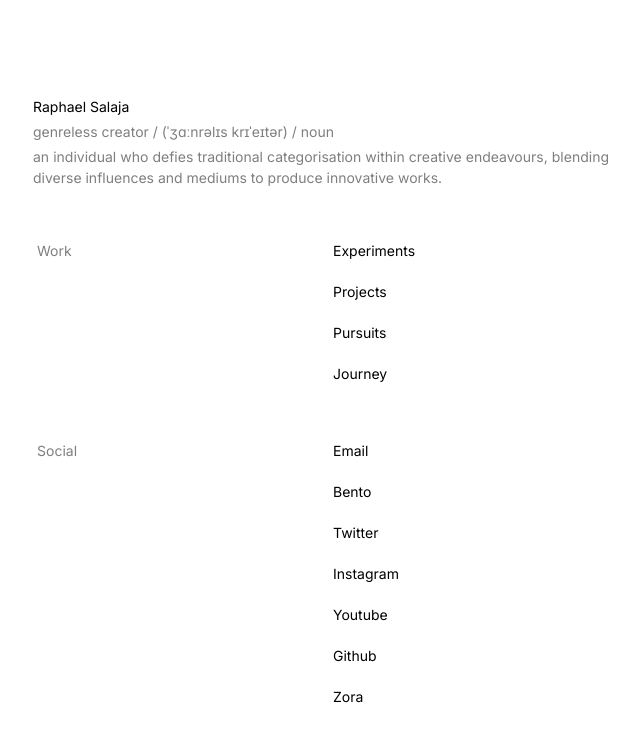
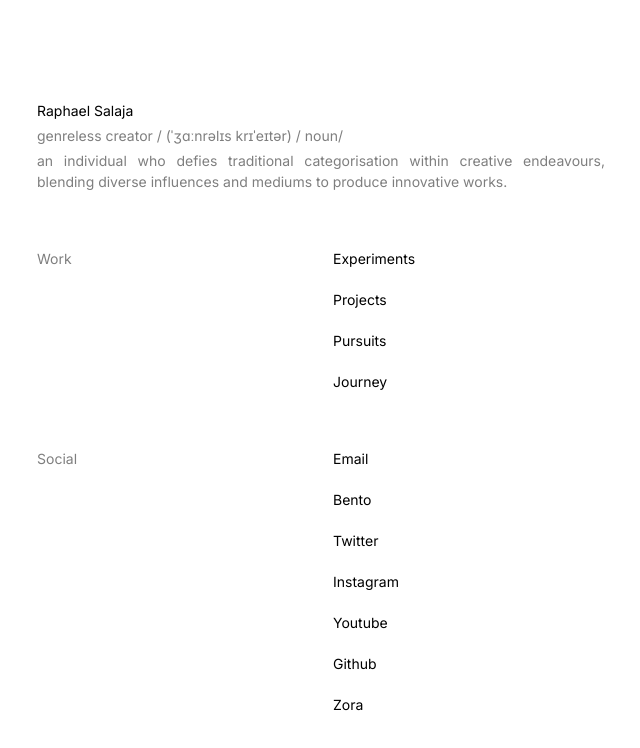
Before and after one commit to et0and/index, a Next.js app: page / in a window 1280 px wide. Shown: the top 748 px of the page, without its empty margins (319-959 px from the left). Built offline with nearby package versions, Linux system fonts and the light colour scheme.

Commit message:
fixed links, fixed bounding box

```diff
--- a/package.json
+++ b/package.json
@@ -14,6 +14,7 @@
     "@radix-ui/react-hover-card": "^1.0.7",
     "@radix-ui/react-icons": "^1.3.0",
     "@radix-ui/react-slot": "^1.0.2",
+    "@vercel/analytics": "^1.2.2",
     "clsx": "^2.1.0",
     "framer-motion": "^11.0.24",
     "next": "14.1.4",
--- a/src/app/globals.css
+++ b/src/app/globals.css
@@ -1,28 +1,70 @@
 @tailwind base;
 @tailwind components;
 @tailwind utilities;
+
 @import '@radix-ui/colors/gray.css';
+@import '@radix-ui/colors/blue.css';
+@import '@radix-ui/colors/green.css';
+@import '@radix-ui/colors/red.css';
+@import '@radix-ui/colors/gray-dark.css';
+@import '@radix-ui/colors/blue-dark.css';
+@import '@radix-ui/colors/green-dark.css';
+@import '@radix-ui/colors/red-dark.css';
 
-:root {
-  --foreground-rgb: 0, 0, 0;
-  --background-start-rgb: 214, 219, 220;
-  --background-end-rgb: 255, 255, 255;
+@layer utilities {
+  .text-balance {
+    text-wrap: balance;
+  }
 }
 
-@media (prefers-color-scheme: dark) {
+
+@layer base {
   :root {
-    --foreground-rgb: 255, 255, 255;
-    --background-start-rgb: 0, 0, 0;
-    --background-end-rgb: 0, 0, 0;
+    --background: 0 0% 100%;
+    --foreground: 240 10% 3.9%;
+    --card: 0 0% 100%;
+    --card-foreground: 240 10% 3.9%;
+    --popover: 0 0% 100%;
+    --popover-foreground: 240 10% 3.9%;
+    --primary: 240 5.9% 10%;
+    --primary-foreground: 0 0% 98%;
+    --secondary: 240 4.8% 95.9%;
+    --secondary-foreground: 240 5.9% 10%;
+    --muted: 240 4.8% 95.9%;
+    --muted-foreground: 240 3.8% 46.1%;
+    --accent: 240 4.8% 95.9%;
+    --accent-foreground: 240 5.9% 10%;
+    --destructive: 0 84.2% 60.2%;
+    --destructive-foreground: 0 0% 98%;
+    --border: 240 5.9% 90%;
+    --input: 240 5.9% 90%;
+    --ring: 240 5.9% 10%;
+    --radius: 0.5rem;
+  }
+
+  .dark {
+    --background: 240 10% 3.9%;
+    --foreground: 0 0% 98%;
+    --card: 240 10% 3.9%;
+    --card-foreground: 0 0% 98%;
+    --popover: 240 10% 3.9%;
+    --popover-foreground: 0 0% 98%;
+    --primary: 0 0% 98%;
+    --primary-foreground: 240 5.9% 10%;
+    --secondary: 240 3.7% 15.9%;
+    --secondary-foreground: 0 0% 98%;
+    --muted: 240 3.7% 15.9%;
+    --muted-foreground: 240 5% 64.9%;
+    --accent: 240 3.7% 15.9%;
+    --accent-foreground: 0 0% 98%;
+    --destructive: 0 62.8% 30.6%;
+    --destructive-foreground: 0 0% 98%;
+    --border: 240 3.7% 15.9%;
+    --input: 240 3.7% 15.9%;
+    --ring: 240 4.9% 83.9%;
   }
 }
 
 body {
   font-size: 14px;
 }
-
-@layer utilities {
-  .text-balance {
-    text-wrap: balance;
-  }
-}
--- a/src/app/layout.tsx
+++ b/src/app/layout.tsx
@@ -2,12 +2,12 @@ import { ThemeProvider } from "@/components/theme-provider";
 import type { Metadata } from "next";
 import { Inter } from "next/font/google";
 import "./globals.css";
-
 const inter = Inter({ subsets: ["latin"] });
 
 export const metadata: Metadata = {
-  title: "Create Next App",
-  description: "Generated by create next app",
+  title: "Raphael Salaja",
+  description:
+    "Genreless creator ― blending diverse influences and mediums to produce innovative works.",
 };
 
 export default function RootLayout({
--- a/src/app/page.tsx
+++ b/src/app/page.tsx
@@ -1,7 +1,6 @@
 "use client";
 
 import { motion } from "framer-motion";
-import Link from "next/link";
 
 const container = {
   initial: {
@@ -11,13 +10,15 @@ const container = {
     y: 0,
     transition: {
       staggerChildren: 0.1,
-      delayChildren: 0.3,
+      delayChildren: 0.75,
+      type: "spring",
     },
   },
   exit: {
     y: 24,
     transition: {
       staggerChildren: 0.1,
+      type: "spring",
     },
   },
 };
@@ -37,6 +38,26 @@ const fadeIn = {
   },
 };
 
+function HomeNavigationHero() {
+  return (
+    <motion.div className="flex flex-col gap-1 p-1">
+      <motion.div variants={fadeIn}>Raphael Salaja</motion.div>
+      <motion.div variants={fadeIn} className="text-justify  t">
+        <span className="opacity-50">
+          genreless creator / (ˈʒɑːnrəlɪs krɪˈeɪtər) / noun/
+        </span>
+      </motion.div>
+      <motion.div variants={fadeIn} className="opacity-50 text-justify">
+        <span className="opacity-50">
+          an individual who defies traditional categorisation within creative
+          endeavours, blending diverse influences and mediums to produce
+          innovative works.
+        </span>
+      </motion.div>
+    </motion.div>
+  );
+}
+
 function HomeNavigationSection({
   title,
   items,
@@ -45,25 +66,30 @@ function HomeNavigationSection({
   items: [key: string, link: string][];
 }>) {
   return (
-    <motion.div variants={fadeIn}>
-      <div className="grid grid-cols-2 gap-4">
-        <div className="opacity-50 p-1">{title}</div>
-        <div className=" flex flex-col gap-3">
-          {items.map(
-            ([key, link]) => (
-              console.log(key, link),
-              (
-                <Link
-                  className="transition p-1 duration-300 ease-in-out hover:bg-black hover:text-white cursor-pointer"
-                  href={link}
-                >
-                  {key}
-                </Link>
-              )
-            )
-          )}
-        </div>
-      </div>
+    <motion.div>
+      <motion.div className="grid grid-cols-2 gap-4">
+        <motion.div variants={fadeIn} className="p-1">
+          <span className="opacity-50">{title}</span>
+        </motion.div>
+        <motion.div className="flex flex-col gap-3">
+          {items.map(([key, link]) => (
+            <a href={link} target="_blank">
+              <motion.div
+                className="p-1"
+                whileHover={{
+                  scale: 1.1,
+                  cursor: "pointer",
+                  color: "rgba(255, 255, 255, 1)",
+                  backgroundColor: "rgba(0, 0, 0, 1)",
+                }}
+                variants={fadeIn}
+              >
+                {key}
+              </motion.div>
+            </a>
+          ))}
+        </motion.div>
+      </motion.div>
     </motion.div>
   );
 }
@@ -93,7 +119,7 @@ export default function Home() {
               title="Social"
               items={[
                 ["Email", "mailto:raphaelsalaja@gmail.com"],
-                ["Bento", "https://bento.cool/raphaelsalaja"],
+                ["Bento", "https://bento.me/raphaelsalaja"],
                 ["Twitter", "https://twitter.com/raphaelsalaja"],
                 ["Instagram", "https://instagram.com/raphaelsalaja"],
                 ["Youtube", "https://youtube.com/raphaelsalaja"],
@@ -107,19 +133,3 @@ export default function Home() {
     </motion.div>
   );
 }
-
-function HomeNavigationHero() {
-  return (
-    <motion.div variants={fadeIn} className="flex flex-col gap-1">
-      <div>Raphael Salaja</div>
-      <div className="opacity-50 text-justify">
-        genreless creator / (ˈʒɑːnrəlɪs krɪˈeɪtər) / noun
-      </div>
-      <div className="opacity-50 text-justify">
-        an individual who defies traditional categorisation within creative
-        endeavours, blending diverse influences and mediums to produce
-        innovative works.
-      </div>
-    </motion.div>
-  );
-}
```
Also changed, not shown: 1 other file (tests, documents, lock files or other folders).
